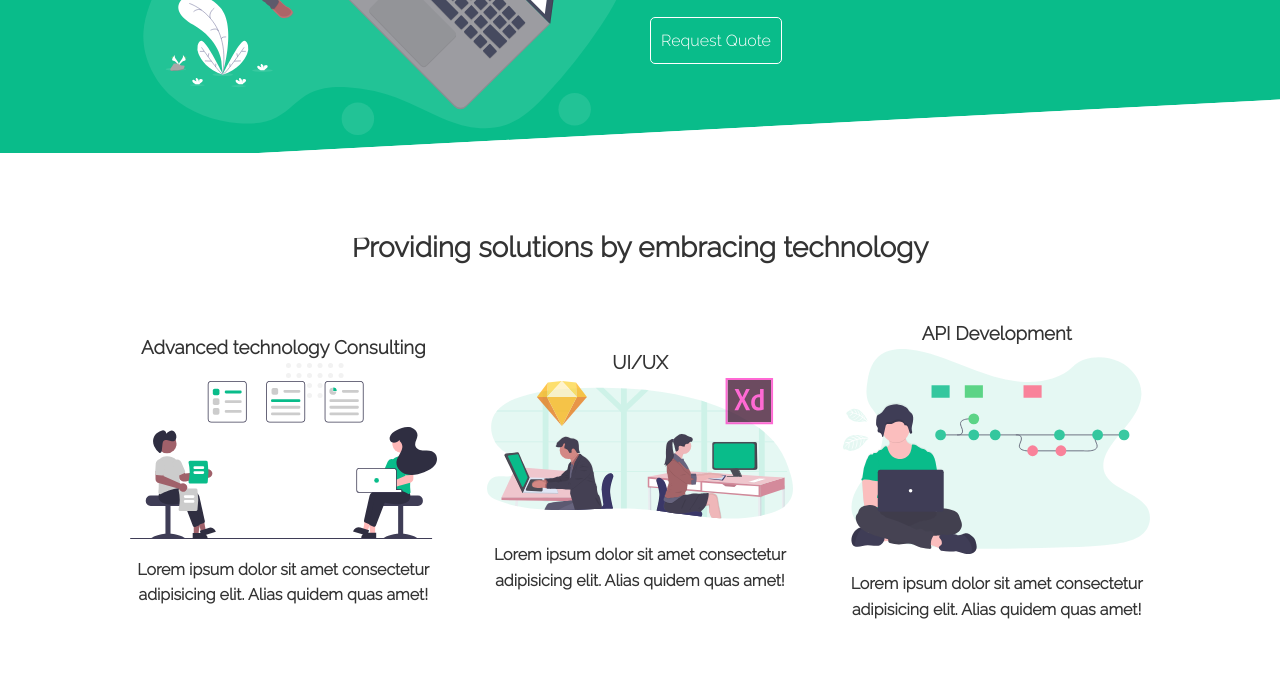
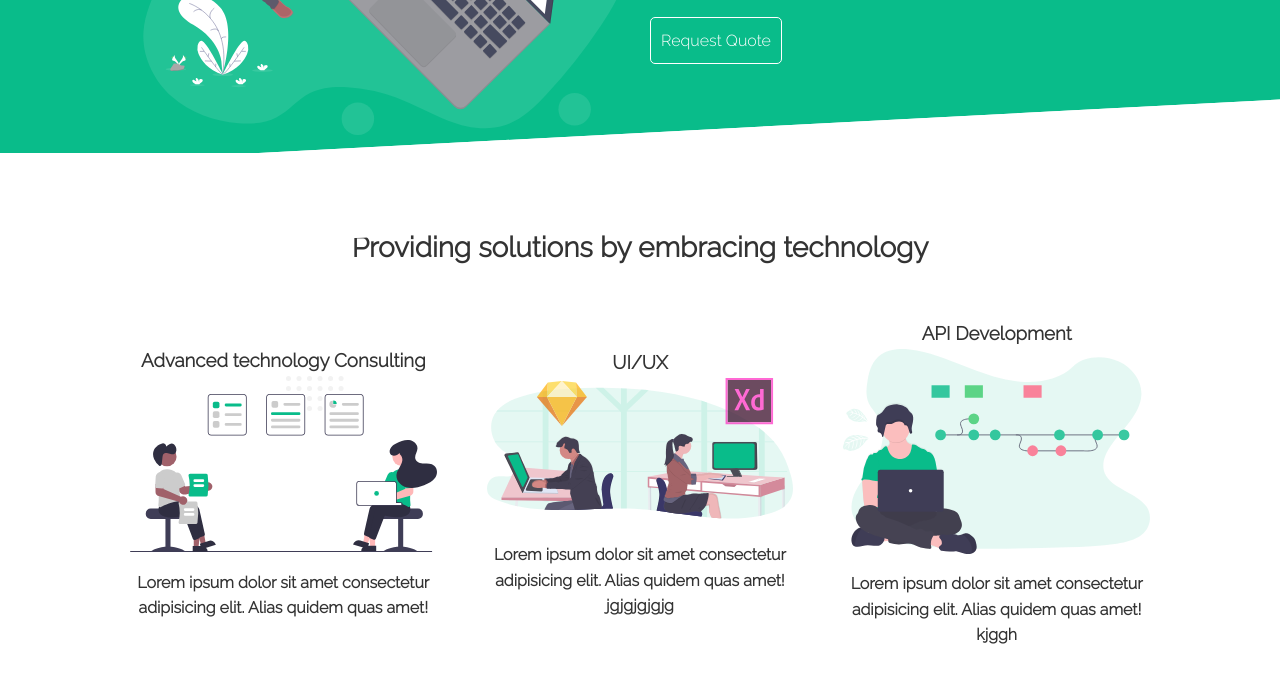
Before and after one commit to KivutiBrian/Muer-UI, a plain HTML site: page index.html in a window 1280 px wide. Shown: the part 317-1000 px from the top of the page. Drawn offline with Linux system fonts and the light colour scheme.

Commit message:
ui update 2

```diff
--- a/index.html
+++ b/index.html
@@ -72,6 +72,7 @@
                     <img src="/images/ui-ux.svg" alt="" srcset="">
                     <p class="text-secondary">
                         Lorem ipsum dolor sit amet consectetur adipisicing elit. Alias quidem quas amet!
+                        jgjgjgjgjg
                     </p>
                 </div>
                 <div>
@@ -79,6 +80,7 @@
                     <img src="/images/api-dev.svg" alt="">
                     <p class="text-secondary">
                         Lorem ipsum dolor sit amet consectetur adipisicing elit. Alias quidem quas amet!
+                        kjggh
                     </p>
                 </div>
             </div>
```
